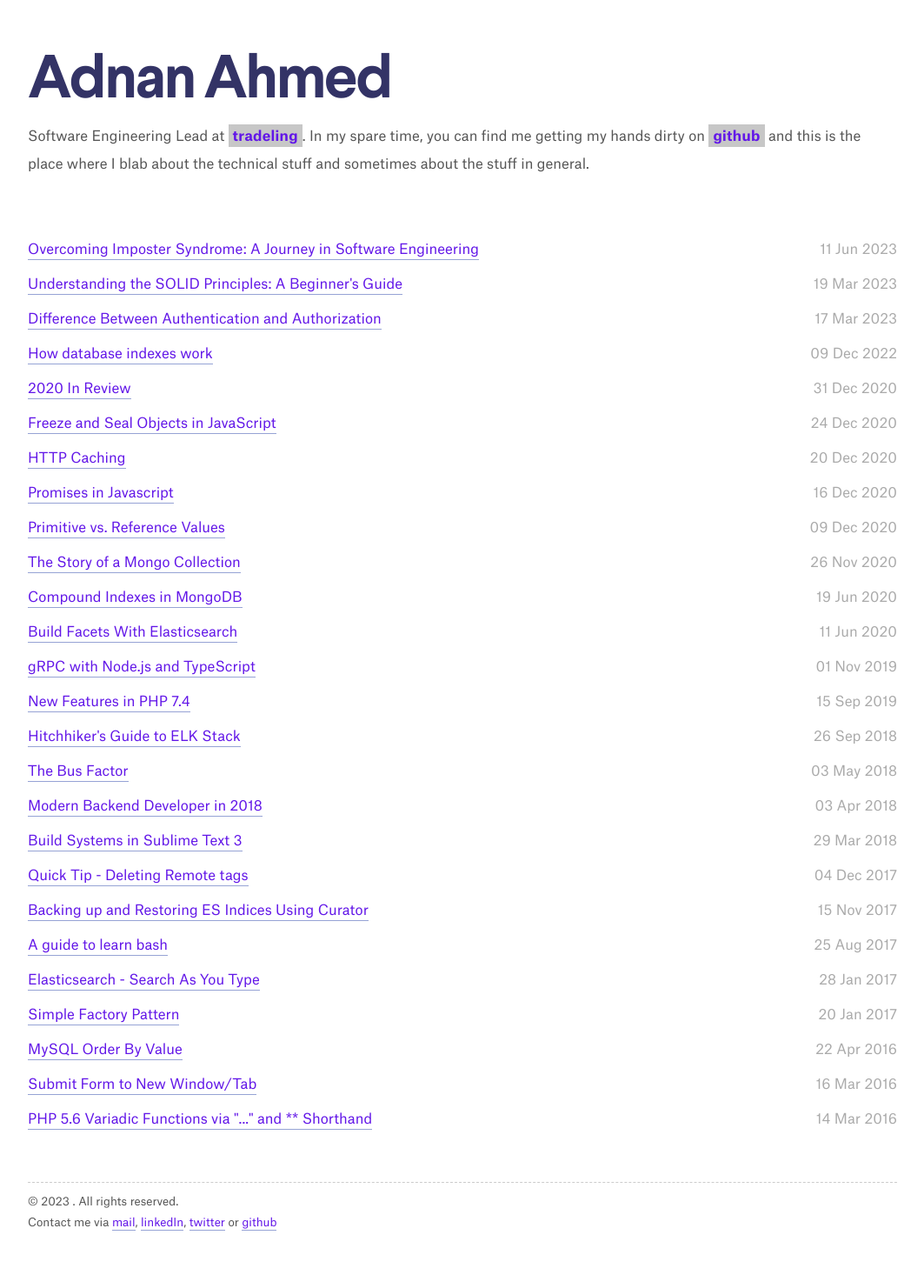
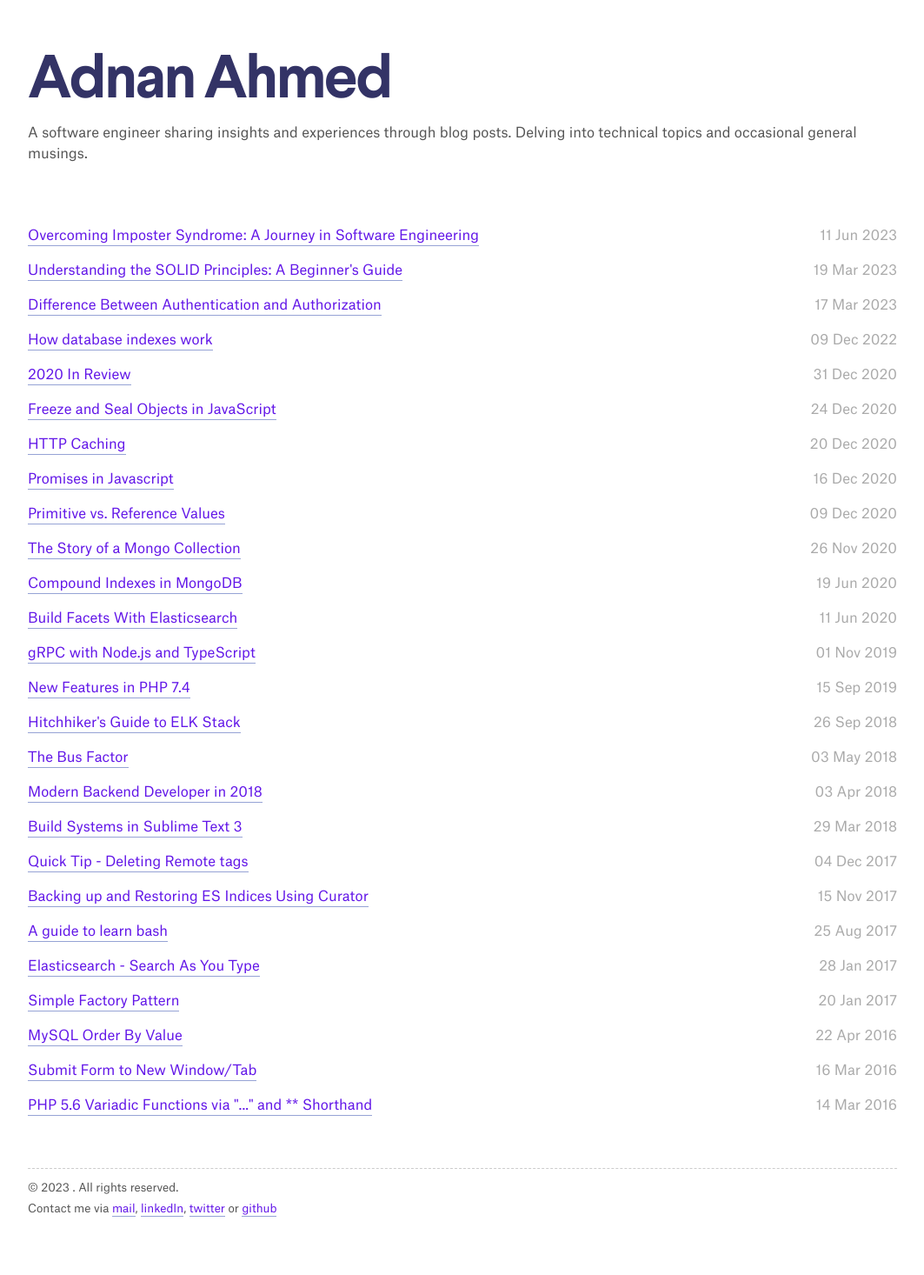
Before and after one commit to Idnan/idnan.github.io, a Jekyll site: the page built from index.html, in a window 1280 px wide. Shown: the whole page at 87% size, without its empty margins (108-1171 px from the left). Built offline with Jekyll 4.4.1, drawn with Linux system fonts in a browser that asks for light colours; some web fonts are replaced.

Commit message:
change description about myself

```diff
--- a/_layouts/default.html
+++ b/_layouts/default.html
@@ -9,14 +9,8 @@
 
     <!-- .page-header -->
     <div class="page-header">
-
         <h1><a href="/">Adnan Ahmed</a></h1>
-        <p id="tag-line">Software Engineering Lead at <a href="https://tradeling.com" target="_blank"
-                                                                        rel="external">Tradeling</a>. In my spare
-            time, you can find me getting my hands dirty on <a href="http://github.com/idnan" rel="external">Github</a>
-            and this is the place where I
-            blab about the technical stuff and sometimes about the stuff in general.</p>
-        <div class="clr"></div>
+        <p>A software engineer sharing insights and experiences through blog posts. Delving into technical topics and occasional general musings.</p>
     </div>
     <!-- /.page-header -->
 
```
